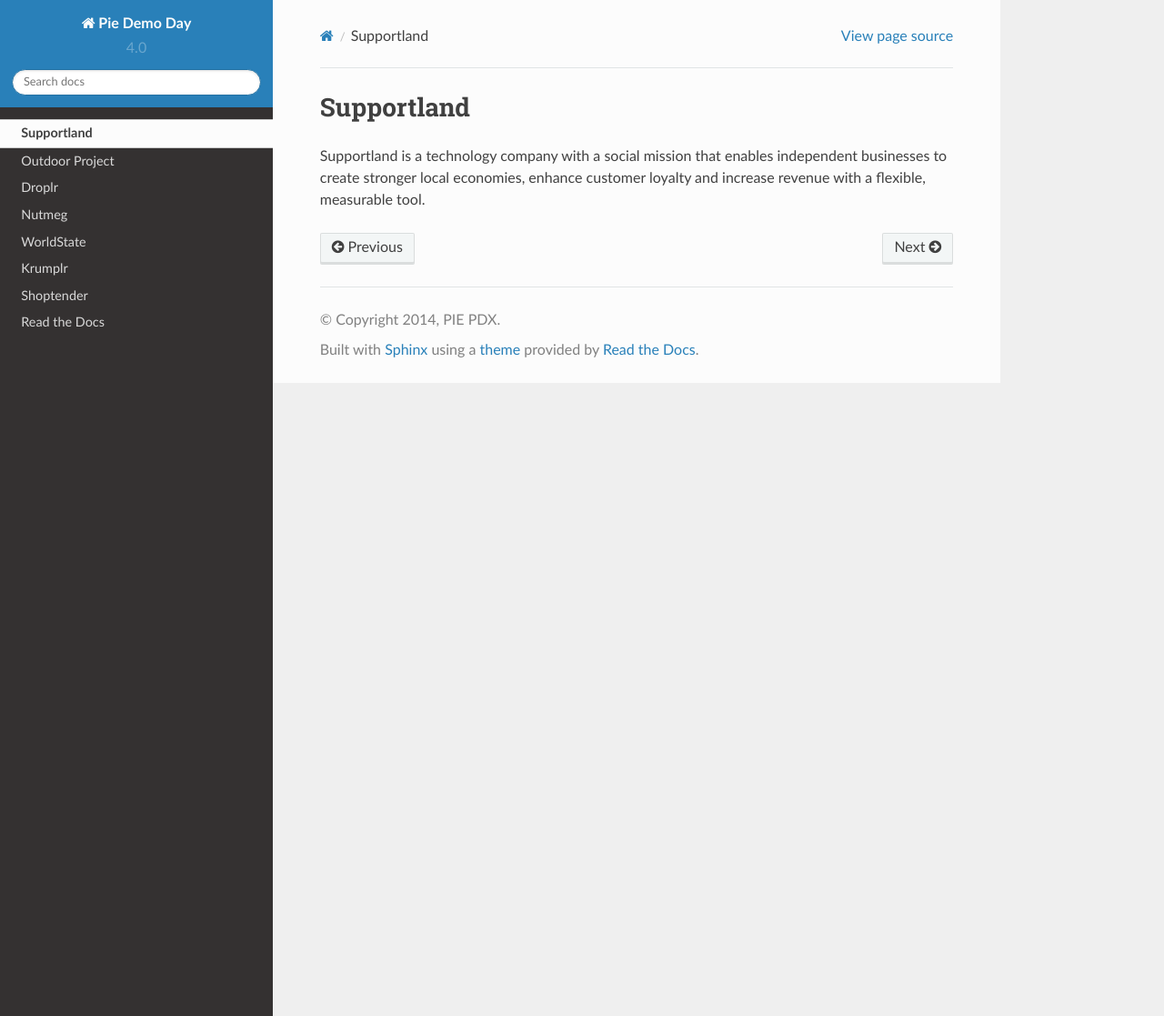
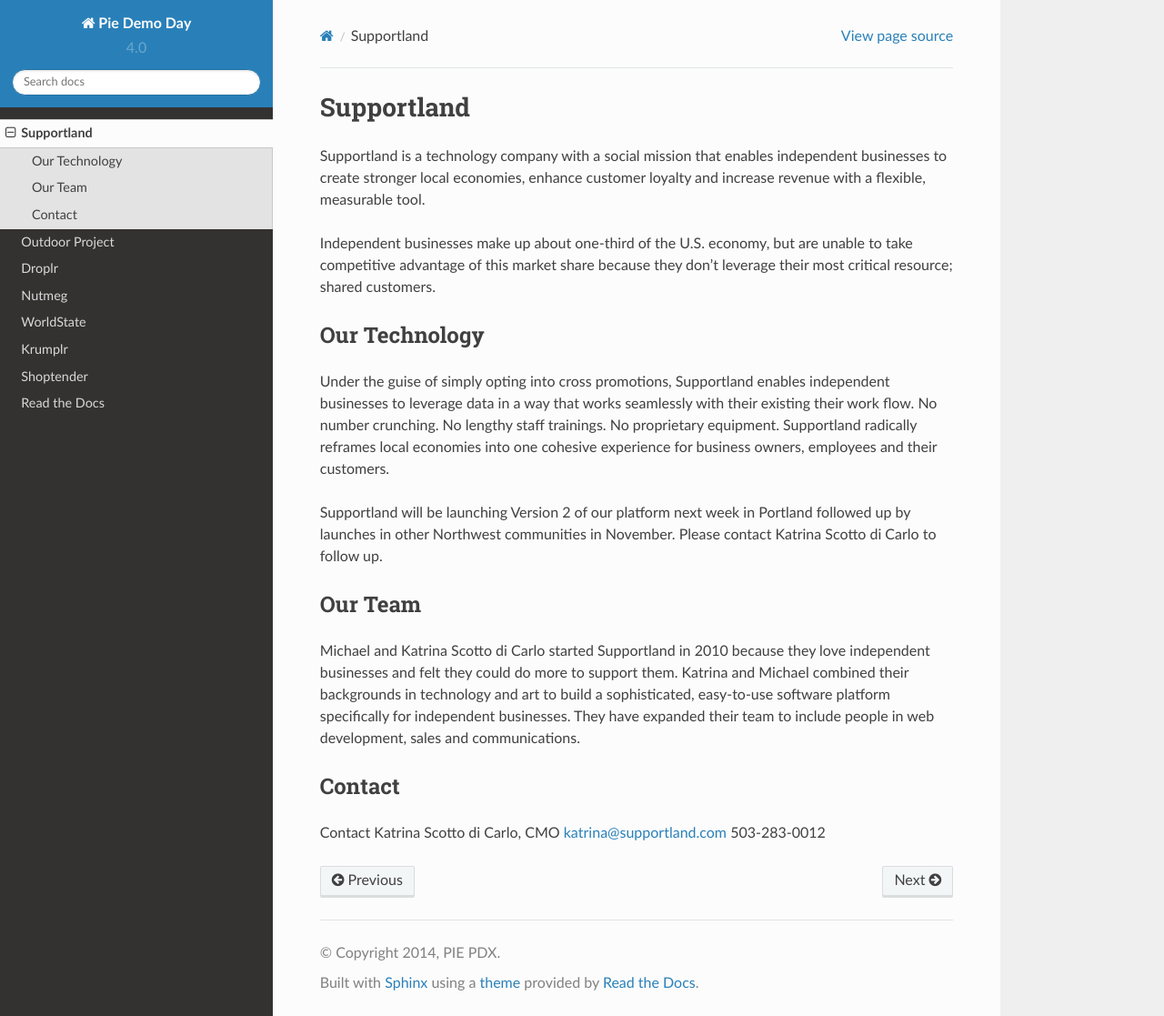
Before and after one commit to piepdx/pie-docs, a Sphinx documentation site: the page built from docs/supportland.rst, in a window 1280 px wide and 1117 px high. Shown: the whole window at 91% size. Built offline with Sphinx 7.4.7 and the Read the Docs theme 2.0.0, drawn with Linux system fonts in a browser that asks for light colours.

Commit message:
Update supportland.rst

```diff
--- a/docs/supportland.rst
+++ b/docs/supportland.rst
@@ -2,3 +2,23 @@
 -----------
 
 Supportland is a technology company with a social mission that enables independent businesses to create stronger local economies, enhance customer loyalty and increase revenue with a flexible, measurable tool.
+
+Independent businesses make up about one-third of the U.S. economy, but are unable to take competitive advantage of this market share because they don't leverage their most critical resource; shared customers.
+
+Our Technology
+~~~~~~~~
+
+Under the guise of simply opting into cross promotions, Supportland enables independent businesses to leverage data in a way that works seamlessly with their existing their work flow. No number crunching. No lengthy staff trainings. No proprietary equipment. Supportland radically reframes local economies into one cohesive experience for business owners, employees and their customers.
+
+Supportland will be launching Version 2 of our platform next week in Portland followed up by launches in other Northwest communities in November. Please contact Katrina Scotto di Carlo to follow up.
+
+Our Team
+~~~~~~~~
+Michael and Katrina Scotto di Carlo started Supportland in 2010 because they love independent businesses and felt they could do more to support them. Katrina and Michael combined their backgrounds in technology and art to build a sophisticated, easy-to-use software platform specifically for independent businesses. They have expanded their team to include people in web development, sales and communications.
+
+Contact
+~~~~~~
+Contact
+Katrina Scotto di Carlo, CMO
+katrina@supportland.com
+503-283-0012
```
